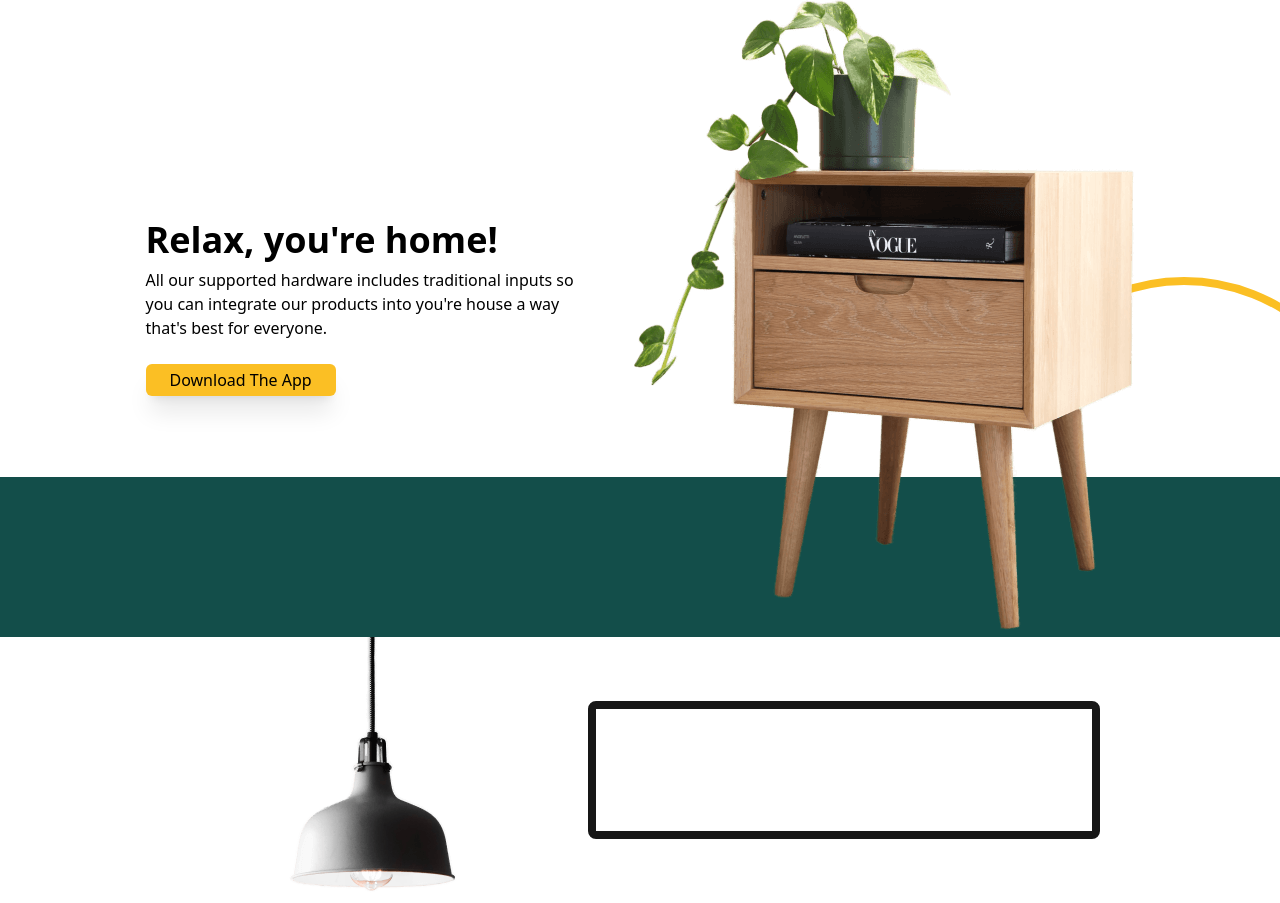
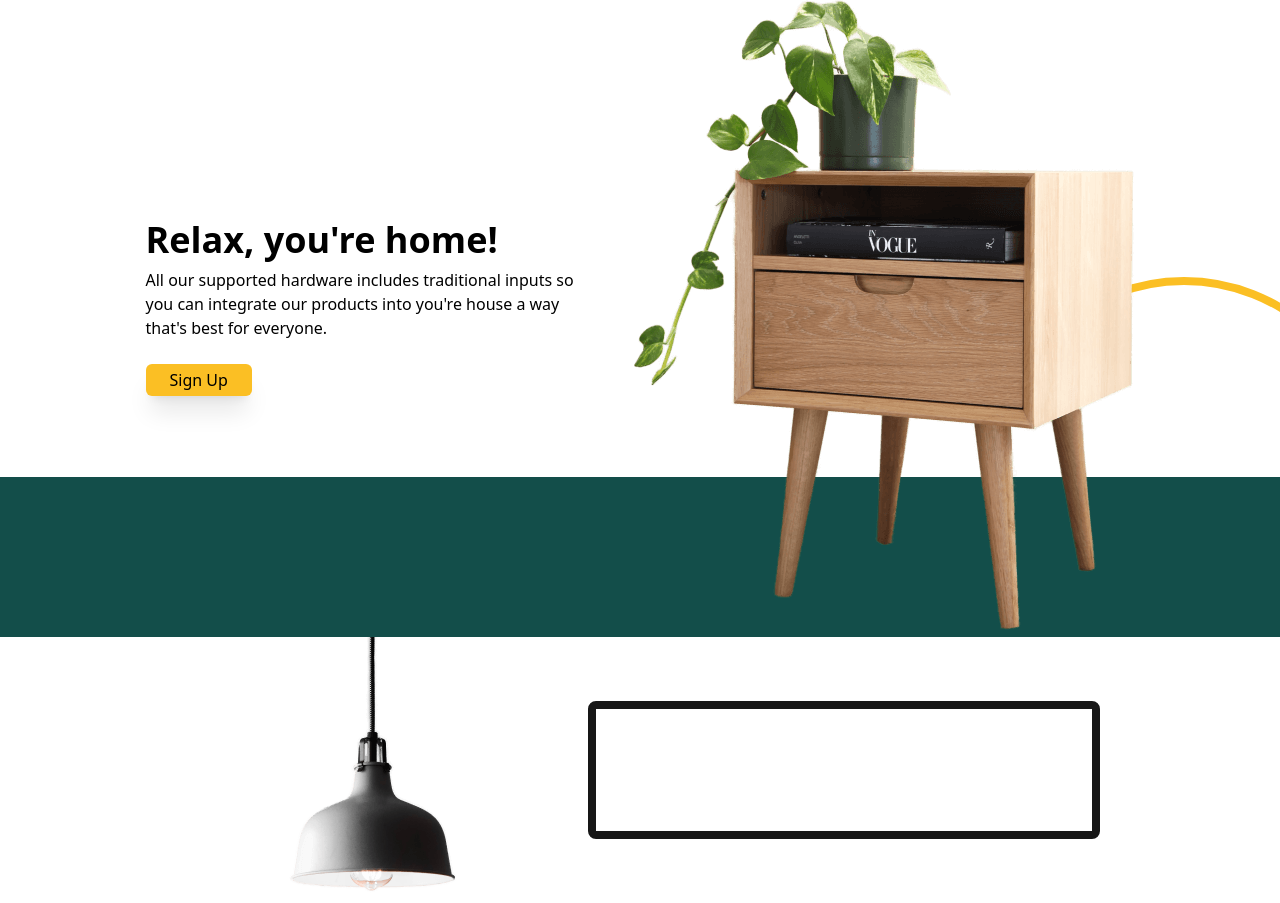
Before and after one commit to danyalbani240/home-smart, a website built with Vite: page index.html in a window 1280 px wide. Shown: the part 1926-2829 px from the top of the page. Built offline with nearby package versions, Linux system fonts and the light colour scheme.

Commit message:
changing the prev button too sign up

```diff
--- a/index.html
+++ b/index.html
@@ -119,7 +119,7 @@
           </p>
         </div>
         <a href="#" class="py-1 px-6 dark:text-neutral-900 focus:outline-none focus:ring-4 ring-neutral-900 rounded-md shadow-xl hover:shadow-none transition-shadow ring-offset-4 ring-offset-white gap-2 flex bg-amber-400">
-        Download The App</a>
+        Sign Up</a>
       </div>
       <img src="./assets/table.png" alt="">
     </div>
```
